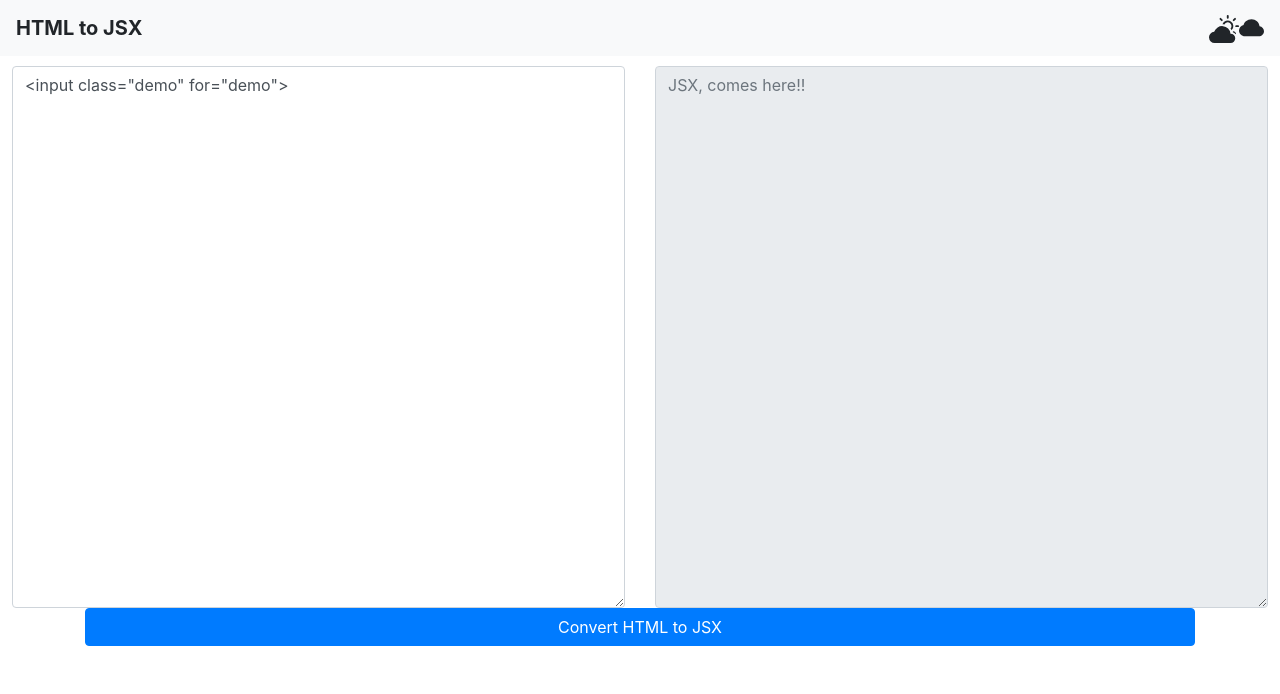
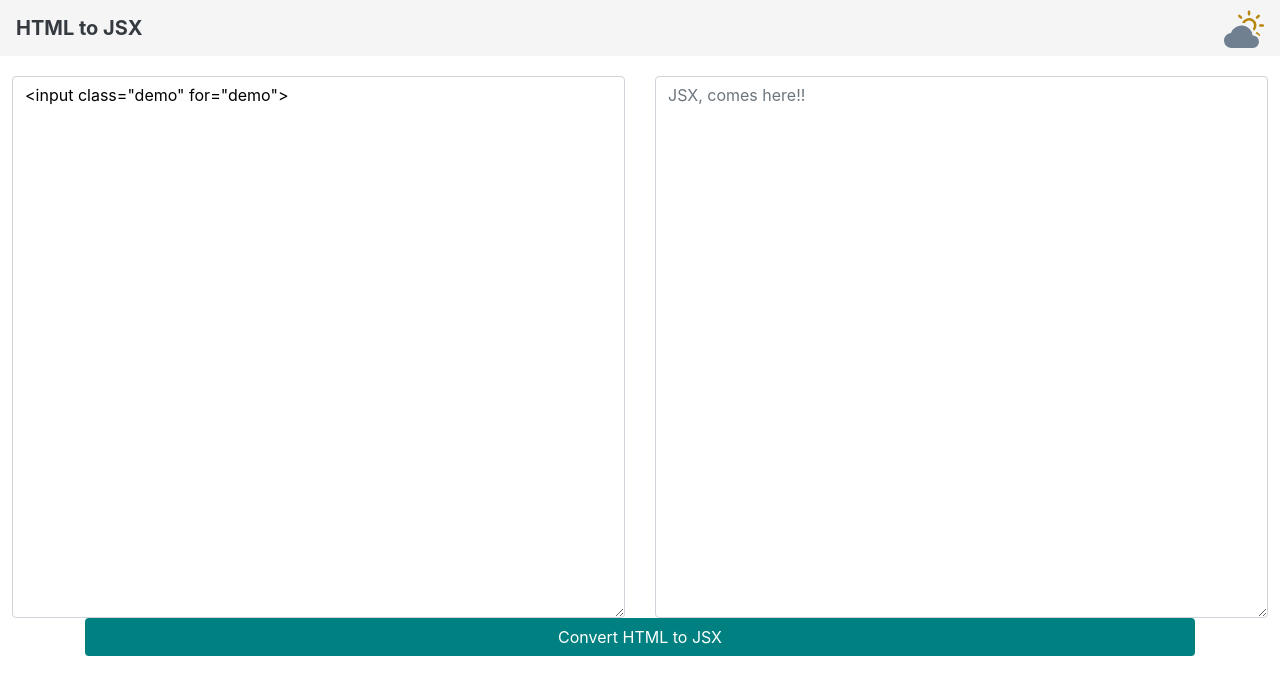
Before and after one commit to pythonpioneer/html-to-jsx, a React (Create React App) app in the folder html-to-jsx/: page / in a window 1280 px wide. Shown: the top 694 px of the page. Built offline with nearby package versions, Linux system fonts and the light colour scheme.

Commit message:
dark mode enabled

```diff
--- a/html-to-jsx/src/App.js
+++ b/html-to-jsx/src/App.js
@@ -7,7 +7,22 @@ import { useState } from 'react';
 function App() {
 
   const [alertMsg, setAlertMsg] = useState(null);  // state variable for alert message
+  const [colorMode, setColorMode] = useState('light');  // state variable for dark mode
 
+  // this method is used to change the day and night mode
+  const changeColorMode = () => {
+    if(colorMode === 'light'){
+      setColorMode('dark');
+      document.body.style.backgroundColor = '#2F4F4F';
+    }
+    else {
+      setColorMode('light');
+      document.body.style.backgroundColor = 'white';
+    }
+
+  }
+
+  // this method is used to dispay the message
   const showAlertMsg = (message, type) => {
     setAlertMsg({
       message: message,
@@ -20,9 +35,9 @@ function App() {
 
   return (
     <>
-      <Navbar />
+      <Navbar colorMode={colorMode} changeColorMode={changeColorMode}/>
       <Alert alertMsg={alertMsg}/>
-      <TextForm showAlertMsg={showAlertMsg}/>
+      <TextForm showAlertMsg={showAlertMsg} colorMode={colorMode}/>
     </>
   );
 }
--- a/html-to-jsx/src/components/Navbar.js
+++ b/html-to-jsx/src/components/Navbar.js
@@ -4,23 +4,45 @@ import React from 'react';
  * This componet will contain features for navigation bar
  * @returns {JSX.Element} - A JSX element shows navigation bar.
  */
-export default function Navbar() {
+export default function Navbar(props) {
+
+    // demo method (should be deleted before commit)
+    const demoMethod = () => {
+
+    }
+
+    // create an object for dark mode
+    const darkColor = {
+        color: 'white',
+        backgroundColor: '#008080',
+    }
+
+    const lightColor = {
+        color: 'black',
+        backgroundColor: 'whitesmoke',
+    }
+
     return (
         <>
-            <nav className="navbar navbar-light bg-light justify-content-between">
-                <a className="navbar-brand"><strong>HTML to JSX</strong></a>
+            <nav className={`navbar justify-content-between`} style={props.colorMode === 'dark' ? darkColor : lightColor}>
+                <a className={`navbar-brand text-${props.colorMode === 'light' ? 'dark' : 'light'}`}><strong>HTML to JSX</strong></a>
                 <div className="my-2 my-sm-0">
-                    <div>
 
-                        <svg xmlns="http://www.w3.org/2000/svg" width="30" height="30" fill="currentColor" className="bi bi-cloud-sun-fill" viewBox="0 0 16 16">
-                            <path d="M11.473 11a4.5 4.5 0 0 0-8.72-.99A3 3 0 0 0 3 16h8.5a2.5 2.5 0 0 0 0-5h-.027z" />
-                            <path d="M10.5 1.5a.5.5 0 0 0-1 0v1a.5.5 0 0 0 1 0v-1zm3.743 1.964a.5.5 0 1 0-.707-.707l-.708.707a.5.5 0 0 0 .708.708l.707-.708zm-7.779-.707a.5.5 0 0 0-.707.707l.707.708a.5.5 0 1 0 .708-.708l-.708-.707zm1.734 3.374a2 2 0 1 1 3.296 2.198c.199.281.372.582.516.898a3 3 0 1 0-4.84-3.225c.352.011.696.055 1.028.129zm4.484 4.074c.6.215 1.125.59 1.522 1.072a.5.5 0 0 0 .039-.742l-.707-.707a.5.5 0 0 0-.854.377zM14.5 6.5a.5.5 0 0 0 0 1h1a.5.5 0 0 0 0-1h-1z" />
-                        </svg>
+                    {/* light mode (ternary operator used here)*/}
+                    <div onClick={props.changeColorMode}>
+                        {props.colorMode === 'light'
+                            ? <div>
+                                <svg xmlns="http://www.w3.org/2000/svg" width="40" height="40" fill="#B8860B" className="bi bi-cloud-sun-fill" viewBox="0 0 16 16">
+                                    <path fill="#B8860B" d="M10.5 1.5a.5.5 0 0 0-1 0v1a.5.5 0 0 0 1 0v-1zm3.743 1.964a.5.5 0 1 0-.707-.707l-.708.707a.5.5 0 0 0 .708.708l.707-.708zm-7.779-.707a.5.5 0 0 0-.707.707l.707.708a.5.5 0 1 0 .708-.708l-.708-.707zm1.734 3.374a2 2 0 1 1 3.296 2.198c.199.281.372.582.516.898a3 3 0 1 0-4.84-3.225c.352.011.696.055 1.028.129zm4.484 4.074c.6.215 1.125.59 1.522 1.072a.5.5 0 0 0 .039-.742l-.707-.707a.5.5 0 0 0-.854.377zM14.5 6.5a.5.5 0 0 0 0 1h1a.5.5 0 0 0 0-1h-1z" />
+                                    <path fill="#708090" d="M11.473 11a4.5 4.5 0 0 0-8.72-.99A3 3 0 0 0 3 16h8.5a2.5 2.5 0 0 0 0-5h-.027z" />
+                                </svg>
+                            </div>
 
-                        <svg xmlns="http://www.w3.org/2000/svg" width="25" height="25" fill="currentColor" className="bi bi-cloud-fill" viewBox="0 0 16 16">
-                            <path d="M4.406 3.342A5.53 5.53 0 0 1 8 2c2.69 0 4.923 2 5.166 4.579C14.758 6.804 16 8.137 16 9.773 16 11.569 14.502 13 12.687 13H3.781C1.708 13 0 11.366 0 9.318c0-1.763 1.266-3.223 2.942-3.593.143-.863.698-1.723 1.464-2.383z" />
-                        </svg>
+                            : <svg xmlns="http://www.w3.org/2000/svg" width="40" height="40" fill="#708090" className="bi bi-cloud-fill" viewBox="0 0 16 16">
+                                <path d="M11.473 11a4.5 4.5 0 0 0-8.72-.99A3 3 0 0 0 3 16h8.5a2.5 2.5 0 0 0 0-5h-.027z" />
+                            </svg>}
                     </div>
+
                 </div>
 
             </nav>
--- a/html-to-jsx/src/components/TextForm.js
+++ b/html-to-jsx/src/components/TextForm.js
@@ -9,6 +9,19 @@ export default function TextForm(props) {
     const [text, setText] = useState('<input class="demo" for="demo">');  // state varible for html textarea
     const [jsxText, setJsxText] = useState('');  // state varible for jsx textarea
 
+    // create an object for dark mode and light mode
+    const darkColor = {
+        color: 'white',
+        backgroundColor: '#2F4F4F',
+        marginTop: '10px'
+    }
+
+    const lightColor = {
+        color: 'black',
+        backgroundColor: 'white',
+        marginTop: '10px',
+    }
+
     // creating a funciton to convert html to jsx
     // creating a method to handle html to jsx converter
     const convertHtmlToJsx = () => {
@@ -16,7 +29,7 @@ export default function TextForm(props) {
         setJsxText(jsxCode);
 
         // when user passes JSX
-        if(text.length == jsxText.length)
+        if(text.length === jsxText.length)
             props.showAlertMsg("You passed JSX!", 'info');
         else props.showAlertMsg("Converted to JSX!!", "success");
     }
@@ -31,18 +44,19 @@ export default function TextForm(props) {
         const copiedText = document.getElementById('jsx-code');
         // copiedText.select();
         navigator.clipboard.writeText(copiedText.value);
+        props.showAlertMsg("Copied!!", 'success');
     }
 
     return (
-        <>
-            <div style={{ marginTop: '10px' }}>
+        <div>
+            <div style={props.colorMode==='dark'?darkColor:lightColor}>
                 <form>
                     <div className="row">
                         <div className="col">
-                            <textarea type="text" className="form-control" value={text} onChange={handleOnChange} rows='22' style={{ width: '98%', marginLeft: '12px' }}></textarea>
+                            <textarea type="text" className="form-control" value={text} onChange={handleOnChange} rows='22' style={Object.assign({width: '98%', marginLeft: '12px'}, props.colorMode==='dark'?darkColor:lightColor)}></textarea>
                         </div>
                         <div className="col">
-                            <textarea type="text" className="form-control" id="jsx-code" onChange={null} value={jsxText} onClick={handleCopy} readOnly={true} placeholder="JSX, comes here!!" rows='22' style={{ width: '98%' }}></textarea>
+                            <textarea type="text" className="form-control" id="jsx-code" onChange={null} value={jsxText} onClick={handleCopy} readOnly={true} placeholder="JSX, comes here!!" rows='22' style={Object.assign({ width: '98%'},  props.colorMode==='dark'?darkColor:lightColor)}></textarea>
                         </div>
                     </div>
                 </form>
@@ -50,9 +64,9 @@ export default function TextForm(props) {
 
             {/* adding button to convert html to jsx */}
             <div className='container'>
-                <button type="button" className="container btn btn-primary" onClick={convertHtmlToJsx}>Convert HTML to JSX</button>
+                <button type="button" className="container btn" style={{backgroundColor: 'teal', color: 'white'}} onClick={convertHtmlToJsx}>Convert HTML to JSX</button>
             </div>
-        </>
+        </div>
     )
 }
 
```
